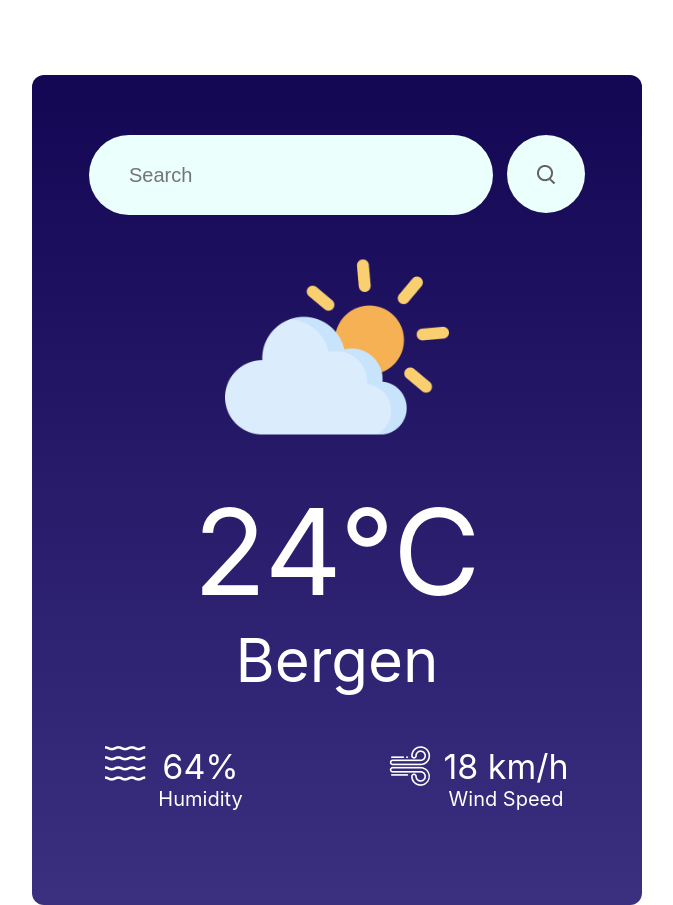
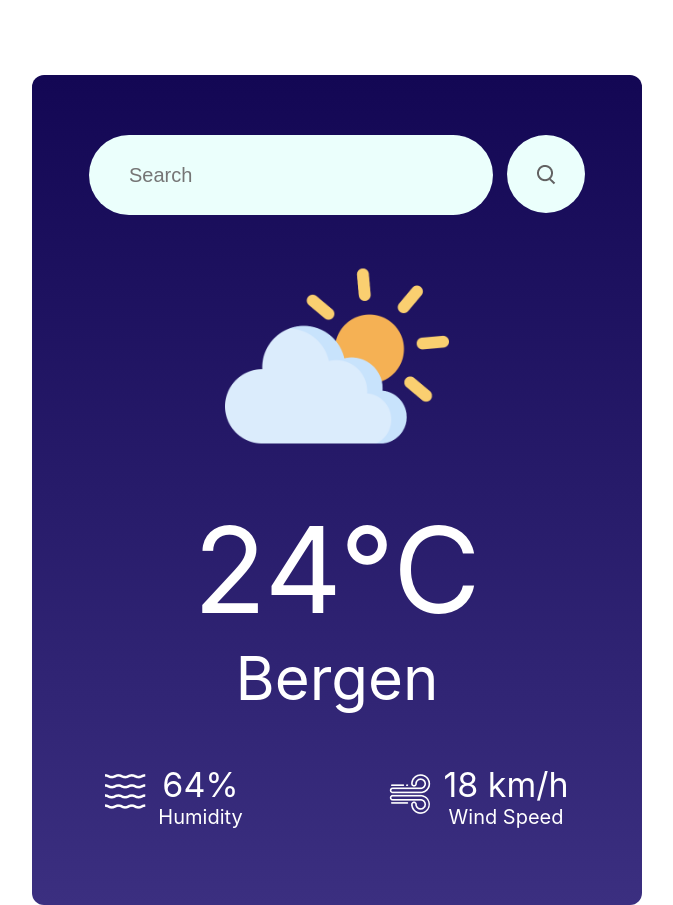
Before and after one commit to asi96/Vindvenn, a React (Create React App) app in the folder vindvenn/: page / in a window 1280 px wide. Shown: the whole page, without its empty margins (303-976 px from the left). Built offline with nearby package versions, Linux system fonts and the light colour scheme; no server answers.

Commit message:
Fixed unaligned icons with data text

```diff
--- a/vindvenn/src/components/VindvennApp/VindvennApp.css
+++ b/vindvenn/src/components/VindvennApp/VindvennApp.css
@@ -41,7 +41,7 @@
 }
 
 .weather-report-image {
-    margin: 20px;
+    margin: 29px;
     display: flex;
     justify-content: center;
 }
--- a/vindvenn/src/components/VindvennApp/VindvennApp.jsx
+++ b/vindvenn/src/components/VindvennApp/VindvennApp.jsx
@@ -104,14 +104,14 @@ const VindvennApp = () => {
                 <div className='weather-report-location'>Bergen</div>
                 <div className='weather-report-data-container'>
                     <div className='data-element'>
-                        <img src={humidity_icon} alt=""></img>
+                        <img src={humidity_icon} alt="" className='icon'></img>
                         <div className='element-data'>
                             <div className='humidity-percentage'>64%</div>
                             <div className='text'>Humidity</div>
                         </div>
                     </div>
                     <div className='data-element'>
-                        <img src={wind_icon} alt=""></img>
+                        <img src={wind_icon} alt="" className='icon'></img>
                         <div className='element-data'>
                             <div className='wind-speed'>18 km/h</div>
                             <div className='text'>Wind Speed</div>
```
